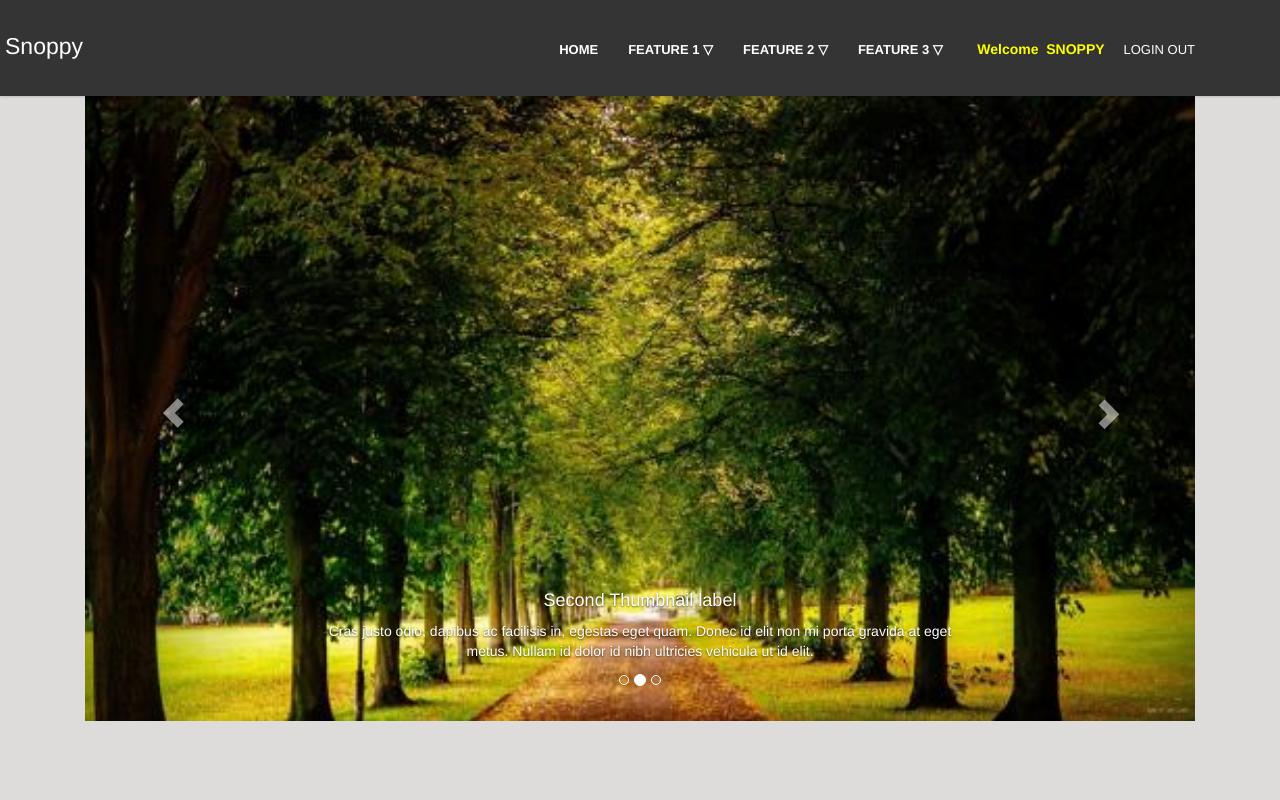
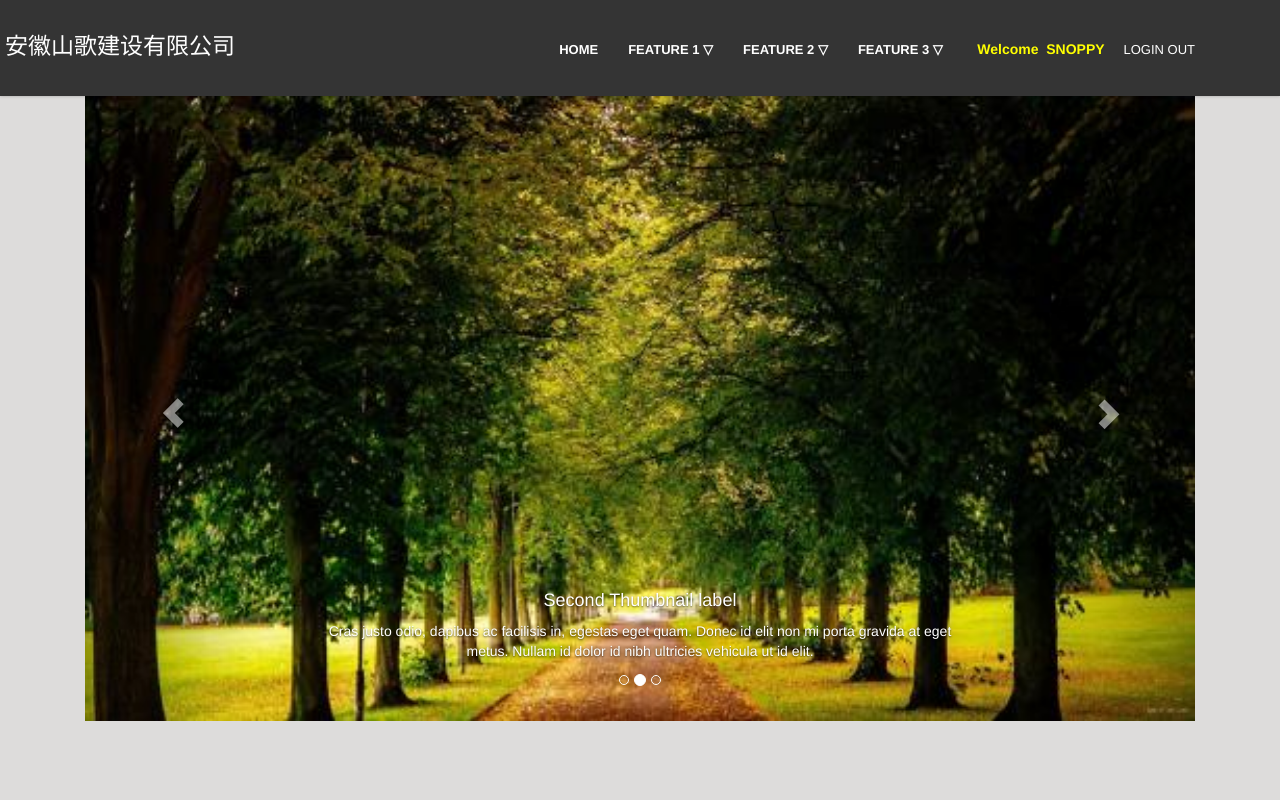
Before and after one commit to BGround/BGround.github.io, a plain HTML site: page index.html in a window 1280 px wide. Shown: the top 800 px of the page. Drawn offline with Linux system fonts and the light colour scheme; files whose address does not match are found by name.

Commit message:
修改header

```diff
--- a/index.html
+++ b/index.html
@@ -21,7 +21,7 @@
 			<div class="navbar-header">
 				<!--<a class="navbar-brand" href="index.html"><img src="img/chuanyintest.png" alt="logo"></a>-->
                    <div class="logo-section">
-						<div style="margin-left: -80px;" class="brand"><a href="../index">Snoppy</a></div>
+						<div style="margin-left: -80px;" class="brand"><a href="../index">安徽山歌建设有限公司</a></div>
 				   </div>
 			</div>
 			<div class="collapse navbar-collapse navbar-right">
```
